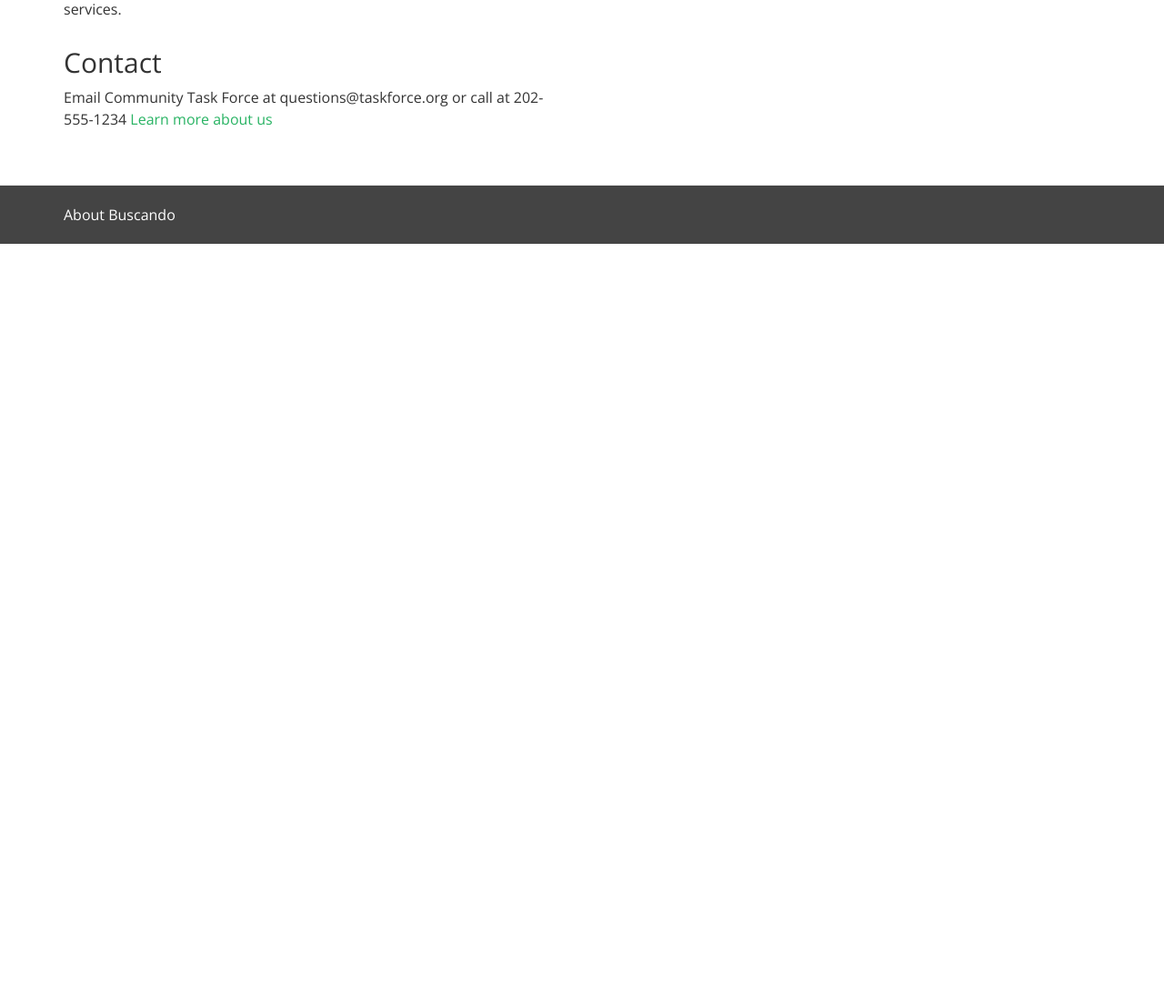
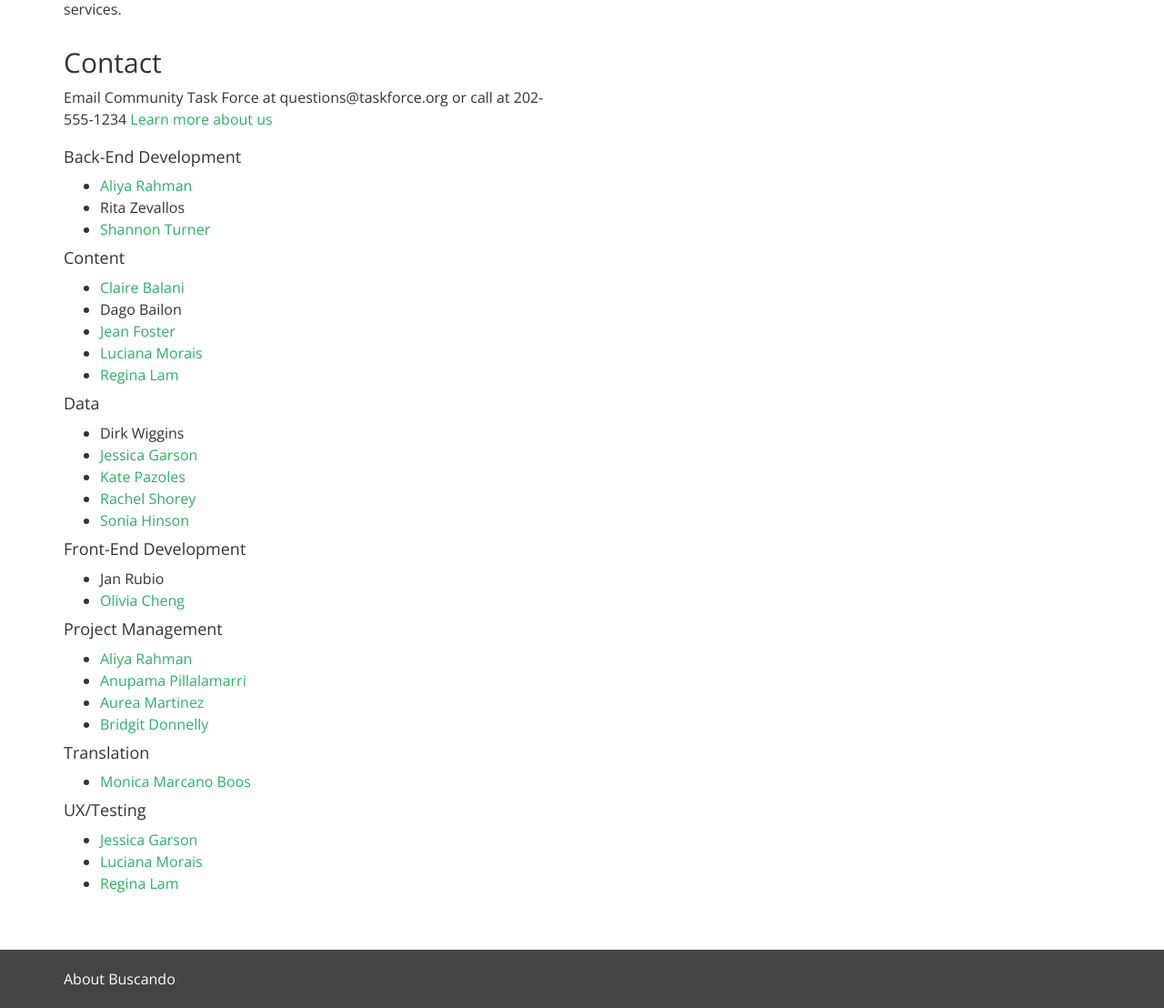
Before and after one commit to aliyarahman/buscando, a Django app: page /about/ in a window 1280 px wide. Shown: the part 567-1675 px from the top of the page at 91% size. Before the commit the page ends 835 px from the top, so only its background shows below. Run offline with Django 3.2, Linux system fonts and the light colour scheme; parts of the project's set-up code (start-up, migrations or seed data) failed here and were passed over; some libraries are stand-ins or nearby versions.

Commit message:
Added the most current list of contributors.
I am not sure where the .css is, so I couldn't update the <h4> and <a href> styles. I'm hoping this is okay. Otherwise let me know and I'll make further changes. Thanks! - Luciana

```diff
--- a/app/templates/about.html
+++ b/app/templates/about.html
@@ -45,12 +45,61 @@
 <!-- Luciana - waiting until information is received from participants
 <div class="row">
 	<div class="col-md-6">
-		<h2>Who created Buscando?</h2>
-		<p> Buscando was created by a team of talented ladies who met at the 2014 Tech Lady Hackathon event hosted by Google. They are:</p>
-		<ul>
-			<li>Aliya Rahman</li>
-		</ul>
-	</div>-->
+		<h2>Who Created Buscando?</h2>
+		<p> Buscando was created by a team of talented folks who met at the 2014 Tech Lady Hackathon event hosted by Google. They are:</p>
+       <!-- can't see your .css, so don't know what styles you have set (if any) for anything above an     h1/h2 and for a href -->
+        <h4>Back-End Development</h4>
+            <ul>
+                <li><a href="http://www.github.com/aliyarahman">Aliya Rahman</a></li>
+                <li>Rita Zevallos</li>
+                <li><a href="http://shannonvturner.com">Shannon Turner</a></li>
+            </ul>
+
+    	<h4>Content</h4>
+    		<ul>
+              <li><a href="http://www.linkedin.com/in/clairebalani/">Claire Balani</a></li>
+              <li><a href="http://www.github.com/dagobailon"></a>Dago Bailon</li>
+              <li><a href="https://www.linkedin.com/in/jeanmfoster">Jean Foster</a></li>
+              <li><a href="http://www.lucianamorais.com">Luciana Morais</a></li>
+              <li><a href="http://www.linkedin.com/in/reginalam">Regina Lam</a></li>
+            </ul>
+
+       <h4>Data</h4>
+           <ul>
+             <li>Dirk Wiggins</li>
+             <li><a href="https://github.com/JessicaGarson">Jessica Garson</a></li>
+             <li><a href="https://github.com/kpazoles">Kate Pazoles</a></li>
+             <li><a href="https://github.com/rshorey">Rachel Shorey</a></li>
+             <li><a href="http://www.github.com/shinson">Sonia Hinson</a></li>
+           </ul>
+
+       <h4>Front-End Development</h4>
+           <ul>
+             <li>Jan Rubio</li>
+             <li><a href="https://github.com/heyitsolivia">Olivia Cheng</a></li>
+           </ul>
+
+       <h4>Project Management</h4>
+           <ul>
+             <li><a href="http://www.github.com/aliyarahman">Aliya Rahman</a></li>
+             <li><a href="https://www.linkedin.com/pub/anupama-pillalamarri/5/997/72a">Anupama    Pillalamarri</a></li>
+             <li><a href="http://www.github.com/aureamartinez">Aurea Martinez</a></li>
+             <li><a href="https://www.linkedin.com/profile/view?id=36048910">Bridgit Donnelly</a></li>
+           </ul>
+
+        <h4>Translation</h4>
+           <ul>
+             <li><a href="https://www.linkedin.com/in/monicamarcano">Monica Marcano Boos</a></li>
+           </ul>
+
+        <h4>UX/Testing</h4>
+           <ul>
+             <li><a href="https://github.com/JessicaGarson">Jessica Garson</a></li>
+             <li><a href="http://www.lucianamorais.com">Luciana Morais</a></li>
+             <li><a href="http://www.linkedin.com/in/reginalam">Regina Lam</a></li>
+          </ul>
+
+	</div>
 </div>
 
 {% endblock %}
```
